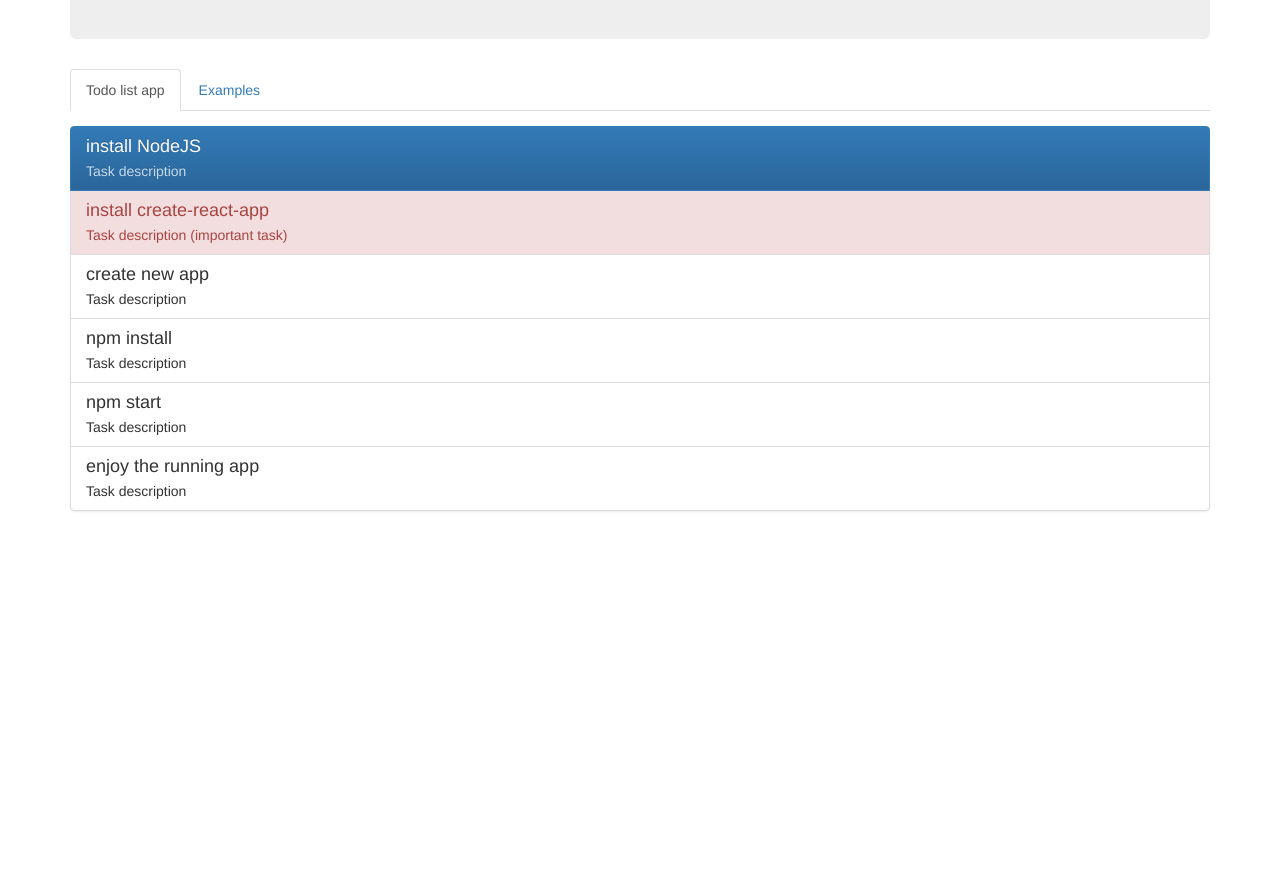
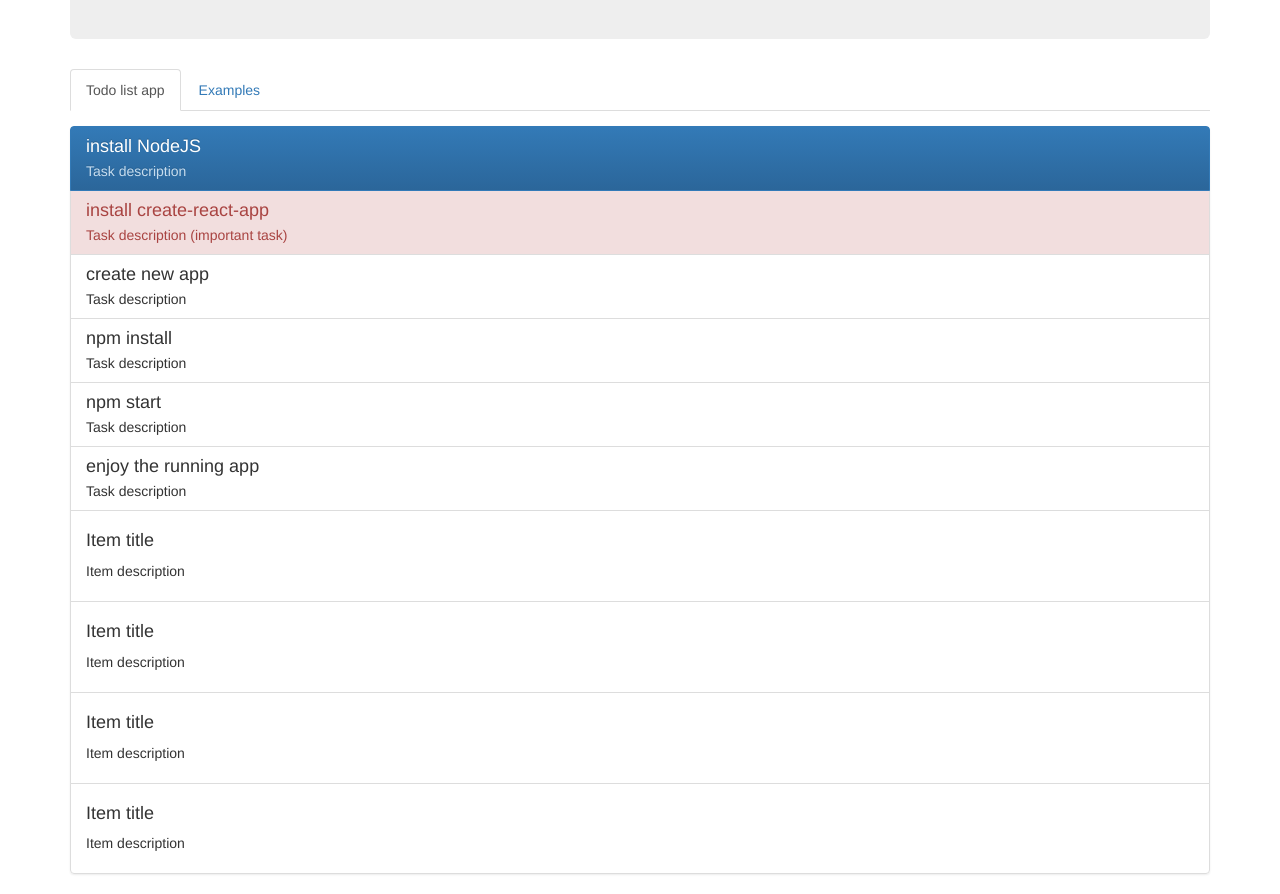
Before and after one commit to ktrz/todolist-react-app, a React (Create React App) app: page / in a window 1280 px wide. Shown: the part 280-1174 px from the top of the page. Before the commit the page ends 811 px from the top, so only its background shows below. Built offline with nearby package versions, Linux system fonts and the light colour scheme.

Commit message:
Created static TodoItem

```diff
--- /dev/null
+++ b/src/TodoItem.js
@@ -0,0 +1,8 @@
+import React from 'react'
+
+export const TodoItem = () => (
+  <span className="list-group-item">
+    <h4>Item title</h4>
+    <p>Item description</p>
+  </span>
+)
--- a/src/TodoList.js
+++ b/src/TodoList.js
@@ -1,6 +1,7 @@
 import React from 'react'
 import { ListGroup, ListGroupItem } from 'react-bootstrap'
 import './TodoList.css'
+import { TodoItem } from './TodoItem'
 
 export const TodoList = () => (
   <div className="todo-list">
@@ -11,6 +12,10 @@ export const TodoList = () => (
       <ListGroupItem header={'npm install'}>Task description</ListGroupItem>
       <ListGroupItem header={'npm start'}>Task description</ListGroupItem>
       <ListGroupItem header={'enjoy the running app'}>Task description</ListGroupItem>
+      <TodoItem/>
+      <TodoItem/>
+      <TodoItem/>
+      <TodoItem/>
     </ListGroup>
   </div>
 )
```
